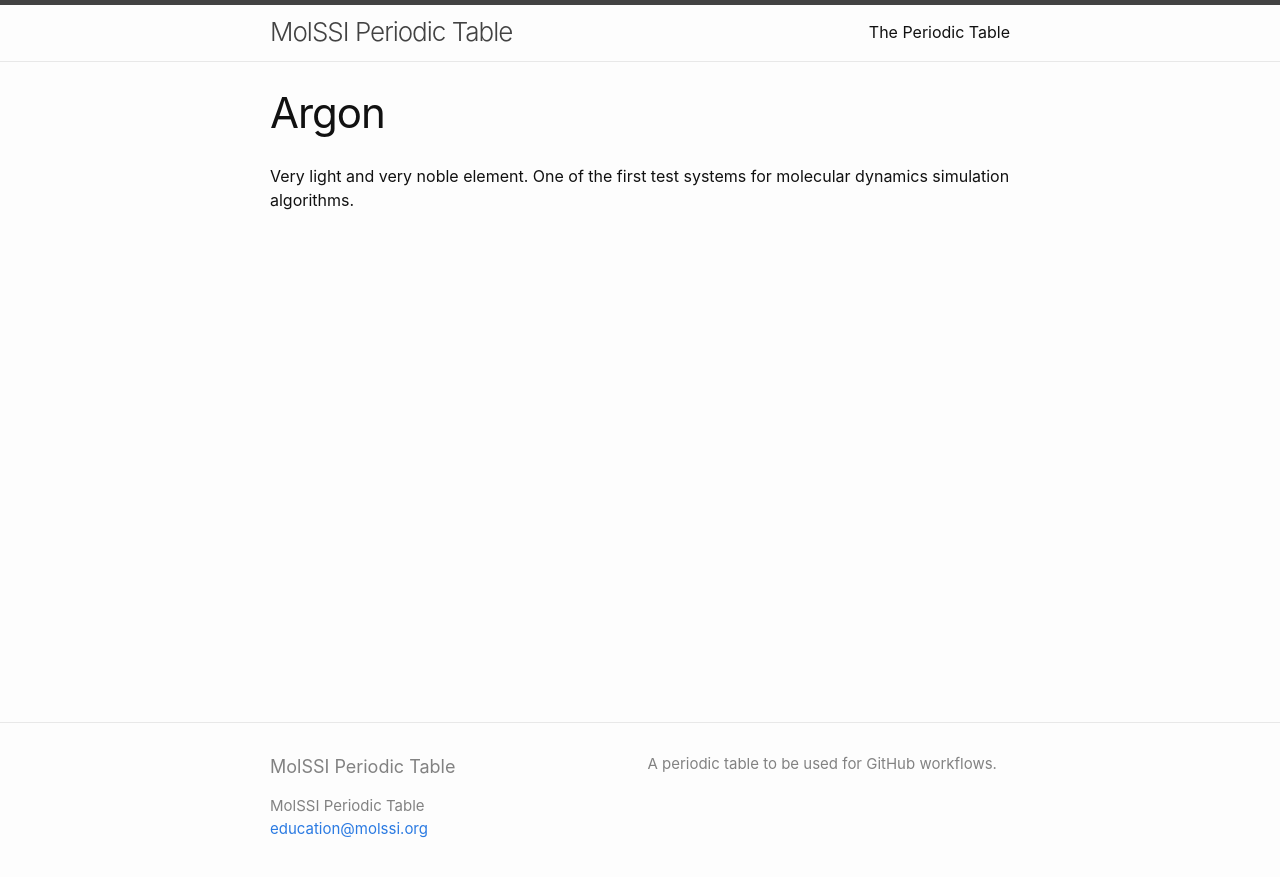
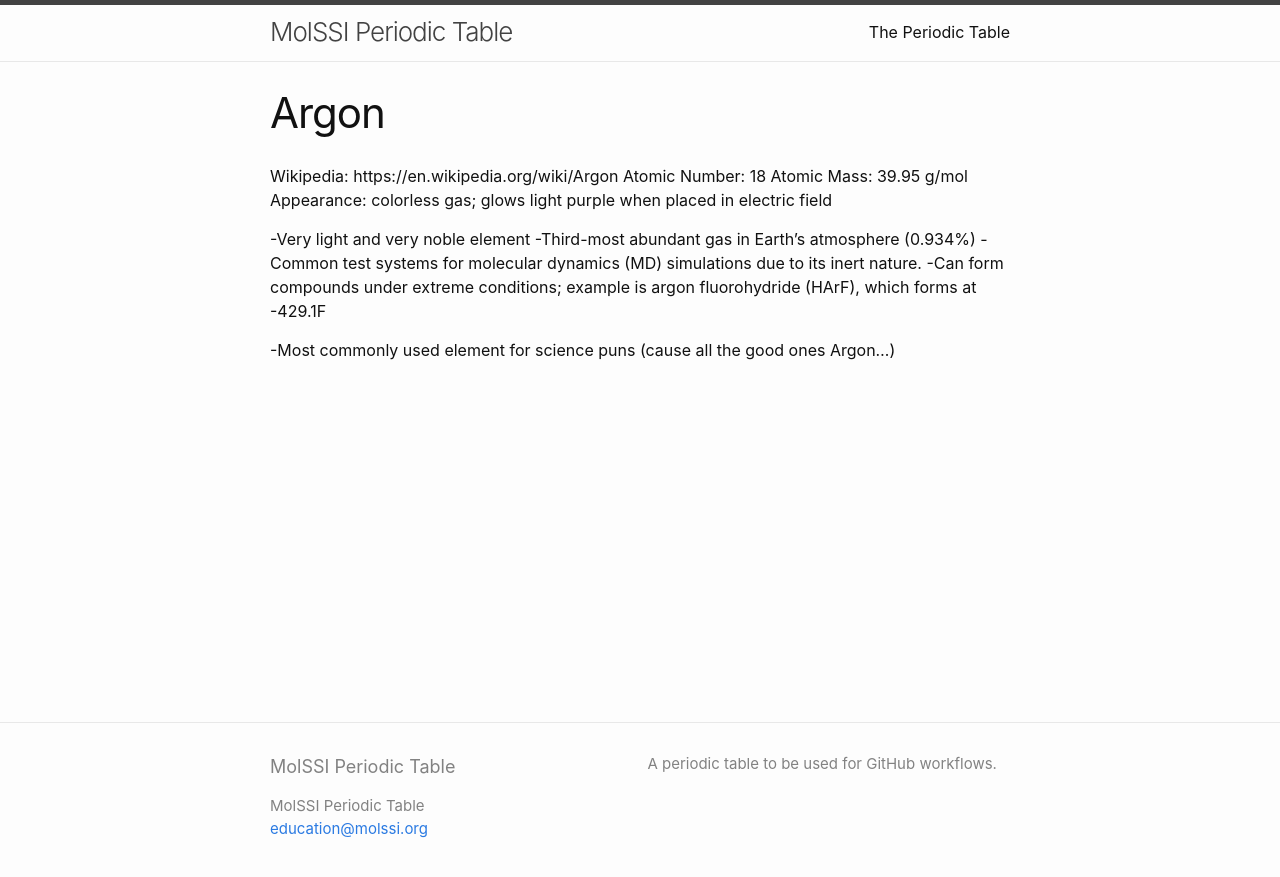
Before and after one commit to MolSSI-Education/periodic-table, a Jekyll site: the page built from elements/argon.md, in a window 1280 px wide. Shown: the top 877 px of the page. Built offline with Jekyll 4.4.1, drawn with Linux system fonts in a browser that asks for light colours.

Commit message:
updated info for Argon

```diff
--- a/elements/argon.md
+++ b/elements/argon.md
@@ -2,6 +2,14 @@
 layout: page
 title: Argon
 ---
+Wikipedia: https://en.wikipedia.org/wiki/Argon
+Atomic Number: 18
+Atomic Mass: 39.95 g/mol
+Appearance: colorless gas; glows light purple when placed in electric field
 
-Very light and very noble element. One of the first test systems for molecular
-dynamics simulation algorithms.
+-Very light and very noble element
+-Third-most abundant gas in Earth's atmosphere (0.934%)
+-Common test systems for molecular dynamics (MD) simulations due to its inert nature.
+-Can form compounds under extreme conditions; example is argon fluorohydride (HArF), which forms at -429.1F
+
+-Most commonly used element for science puns (cause all the good ones Argon...)
```
